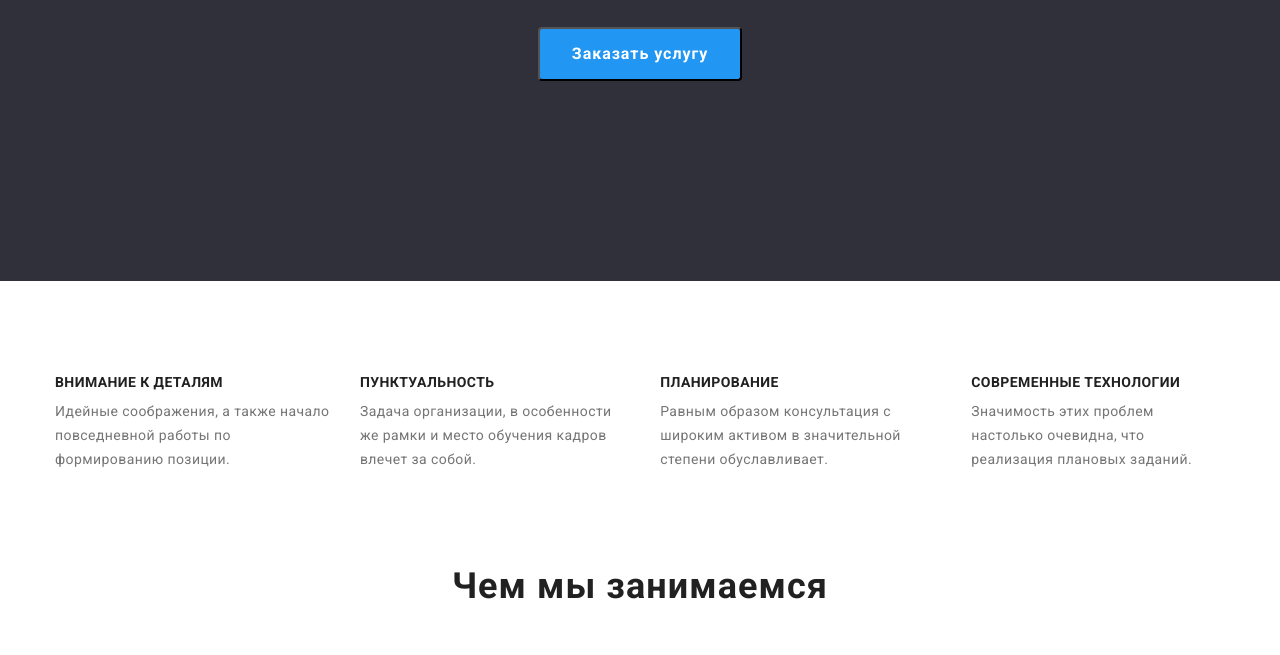
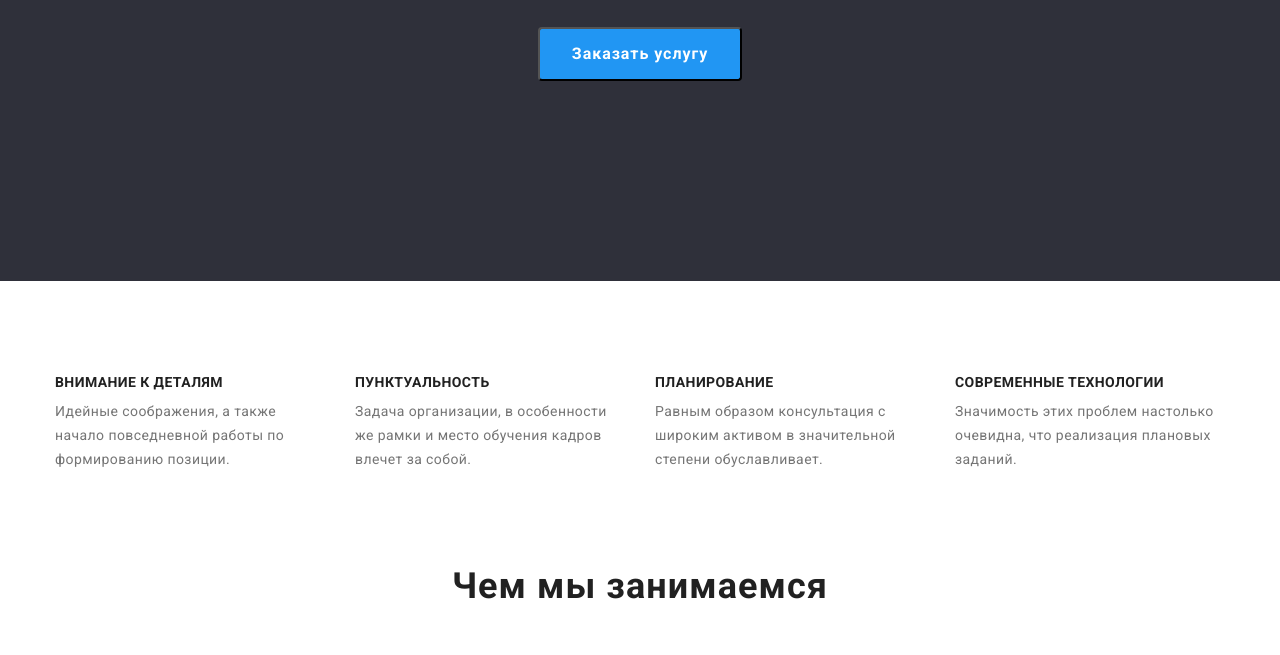
Before and after one commit to RomaYourchuk/goit-markup-hw-03, a plain HTML site: page index.html in a window 1280 px wide. Shown: the part 404-1059 px from the top of the page. Drawn offline with nearby package versions, Linux system fonts and the light colour scheme.

Commit message:
Вирівняв li в "Особливостях" і забрав border в кнопок

```diff
--- a/css/styles.css
+++ b/css/styles.css
@@ -119,15 +119,24 @@ color: var(--primary-text-color);
 
 .features-list {
     display: flex;
+
     /* margin-top: 94px; */
 }
-.features-item:not(:last-child) {
-    margin-right: 30px;}
+/* .features-item:not(:last-child) {
+    margin-right: 30px;} */
 
 
 .features-text {
         margin-top: 10px;}
 
+.features-item {
+    width: 270px;
+
+}
+
+.features-item:not(:last-child) {
+    margin-right: 30px;
+}
 
 .works {
 font-weight: bold;
@@ -359,6 +368,7 @@ header {
     padding-bottom: 6px;
     padding-left: 22px;
     padding-right: 22px;
+    border: none;
 }
 .buttons-item:not(:last-child) {
     margin-right: 8px;
```
